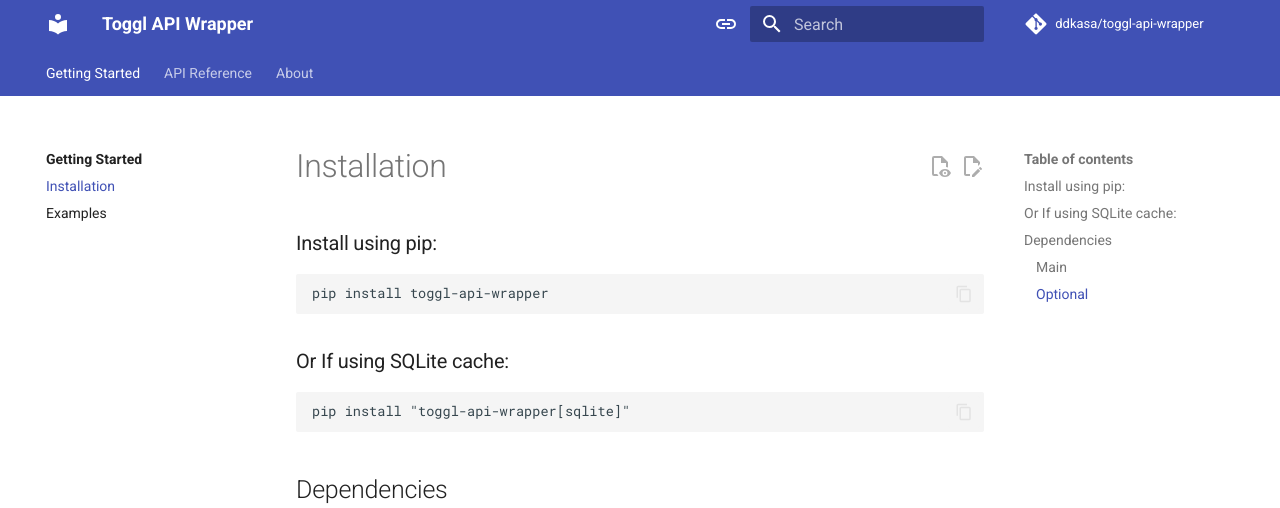
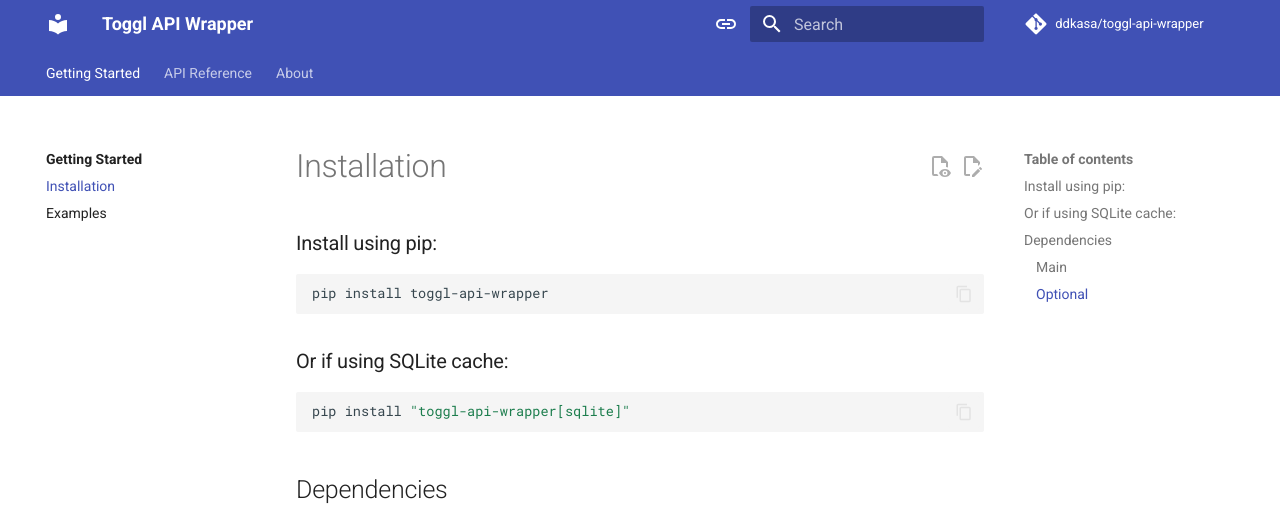
Before and after one commit to ddkasa/toggl-api-wrapper, an MkDocs documentation site: the page built from docs/user-guide/installation.md, in a window 1280 px wide. Shown: the top 508 px of the page. Built offline with MkDocs 1.6.1 and Material for MkDocs 9.7.7, drawn with Linux system fonts in a browser that asks for light colours; comment, search, counter and statistics services are not loaded.

````diff
--- a/docs/examples/project_example.py
+++ b/docs/examples/project_example.py
@@ -8,10 +8,10 @@ from toggl_api import (
     generate_authentication,
 )
 
-workspace_id = 2313123123
-auth = generate_authentication()
+WORKSPACE_ID = 2313123123
+AUTH = generate_authentication()
 cache = JSONCache(Path("cache"), timedelta(hours=24))
-endpoint = ProjectEndpoint(workspace_id, auth, cache)
+endpoint = ProjectEndpoint(WORKSPACE_ID, AUTH, cache)
 
 color = ProjectEndpoint.get_color("red")
 body = ProjectBody(
--- a/docs/examples/tracker_example.py
+++ b/docs/examples/tracker_example.py
@@ -8,10 +8,10 @@ from toggl_api import (
 )
 from toggl_api.meta.cache.sqlite_cache import SqliteCache
 
-workspace_id = 2313123123
-auth = generate_authentication()
+WORKSPACE_ID = 2313123123
+AUTH = generate_authentication()
 cache = SqliteCache(Path("cache"), timedelta(hours=24))
-endpoint = TrackerEndpoint(workspace_id, auth, cache)
+endpoint = TrackerEndpoint(WORKSPACE_ID, AUTH, cache)
 
 body = TrackerBody("My First Tracker", tags=["My First Tag"])
 tracker = endpoint.add(body)
--- a/docs/user-guide/installation.md
+++ b/docs/user-guide/installation.md
@@ -1,12 +1,12 @@
 ### Install using pip:
 
-```
+```bash
 pip install toggl-api-wrapper
 ```
 
-### Or If using SQLite cache:
+### Or if using SQLite cache:
 
-```
+```bash
 pip install "toggl-api-wrapper[sqlite]"
 ```
 
````
Also changed, not shown: docs/examples/reports_example.py (added, +58 -0 lines), docs/user-guide/examples.md (+14 -2 lines), docs/static/images/total-minutes-may-to-october-2024.svg (added).
